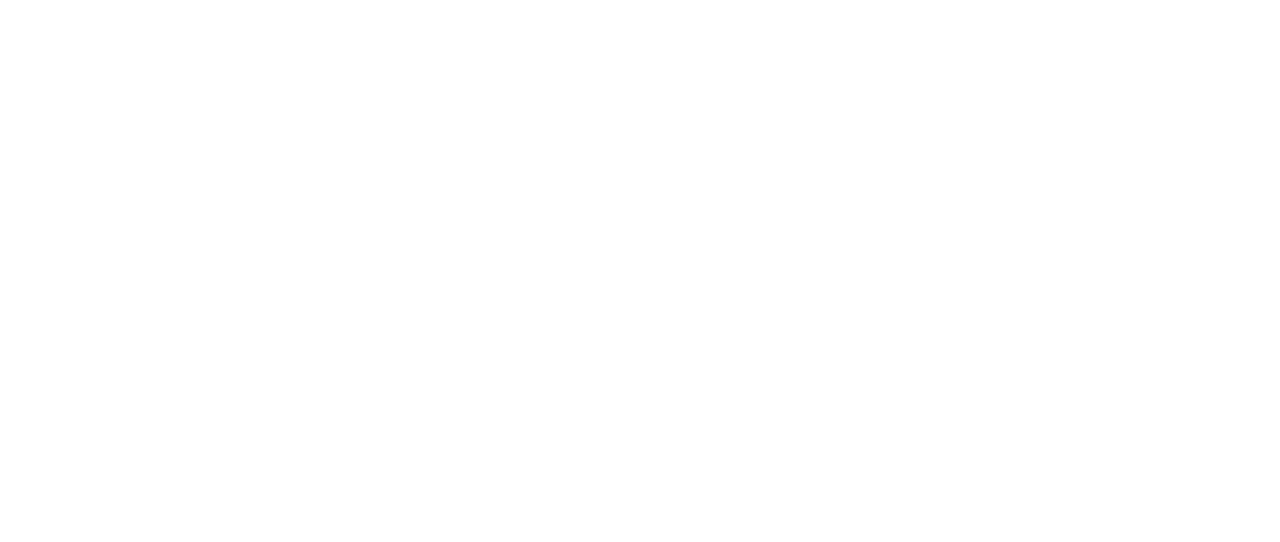
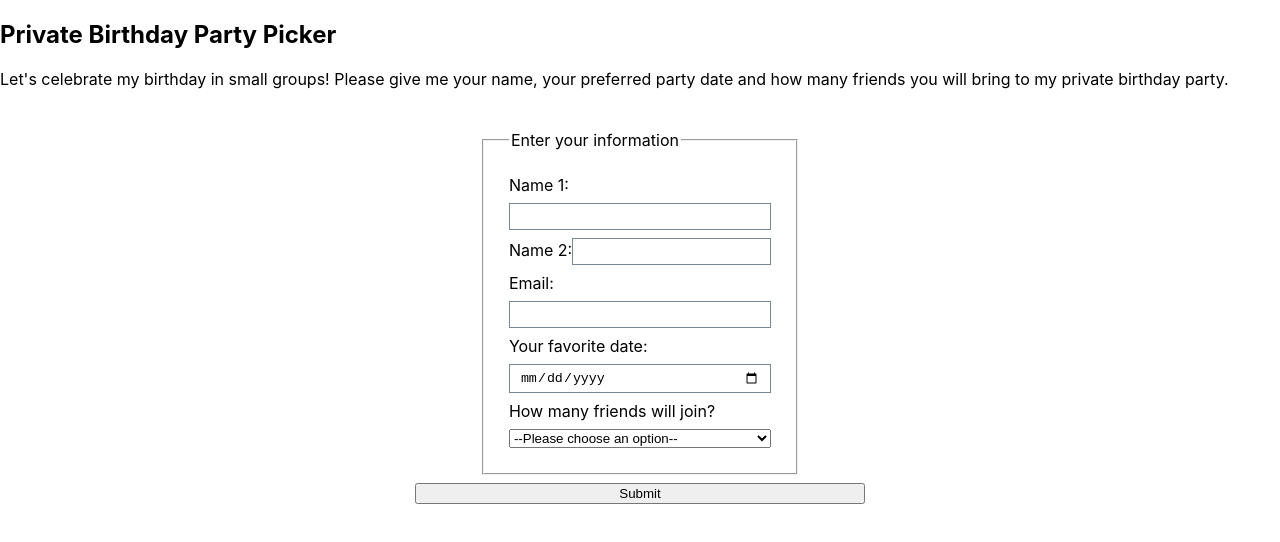
Before and after one commit to neuefische-web-demos/hh-web-24-9-html-forms, a website: page index.html in a window 1280 px wide. Drawn offline with Linux system fonts and the light colour scheme.

Commit message:
add session code

```diff
--- a/css/styles.css
+++ b/css/styles.css
@@ -15,7 +15,8 @@ blockquote {
   font-style: italic;
 }
 
-form {
+form,
+fieldset {
   display: flex;
   flex-direction: column;
   gap: 0.5rem;
--- a/index.html
+++ b/index.html
@@ -7,5 +7,36 @@
     <title>HTML Forms: Demo</title>
     <link rel="stylesheet" href="./css/styles.css" />
   </head>
-  <body></body>
+  <body>
+    <h2 id="title">Private Birthday Party Picker</h2>
+    <p id="description">
+      Let's celebrate my birthday in small groups! Please give me your name,
+      your preferred party date and how many friends you will bring to my
+      private birthday party.
+    </p>
+    <form aria-labelledby="title">
+      <fieldset aria-describedby="description">
+        <legend>Enter your information</legend>
+        <label for="input-name">Name 1:</label>
+        <input id="input-name" type="text" required />
+
+        <label>Name 2:<input type="text" required /></label>
+
+        <label for="input-email">Email:</label>
+        <input id="input-email" type="email" required />
+
+        <label for="input-date">Your favorite date:</label>
+        <input id="input-date" type="date" />
+
+        <label for="select-guests">How many friends will join?</label>
+        <select id="select-guests" required>
+          <option value="">--Please choose an option--</option>
+          <option value="single">I come alone</option>
+          <option value="multiple">Maybe some</option>
+          <option value="alone">I do not have friends</option>
+        </select>
+      </fieldset>
+      <button type="submit">Submit</button>
+    </form>
+  </body>
 </html>
```
